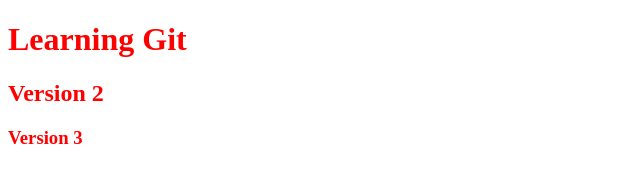
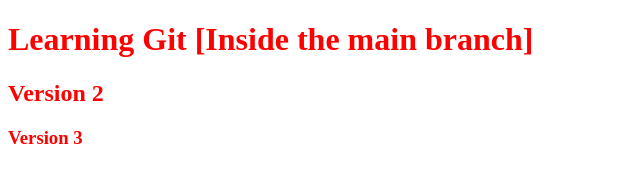
Before and after one commit to O-Johnson/learning-git, a plain HTML site: page index.html in a window 1280 px wide. Shown: the whole page, without its empty margins (0-640 px from the left). Drawn offline with Linux system fonts and the light colour scheme.

Commit message:
updated index.html

```diff
--- a/index.html
+++ b/index.html
@@ -7,7 +7,7 @@
   <link rel="stylesheet" href="index.css">
 </head>
 <body>
-  <h1>Learning Git</h1>
+  <h1>Learning Git [Inside the main branch]</h1>
   <h2>Version 2</h2>
   <h3>Version 3</h3>
 </body>
```
